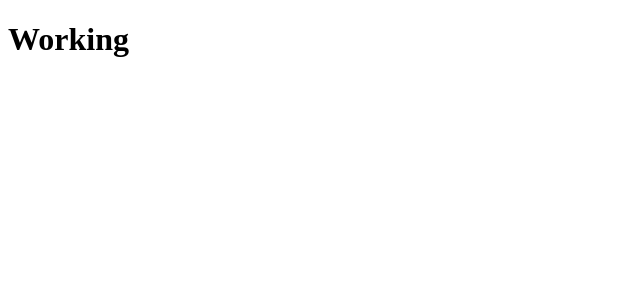
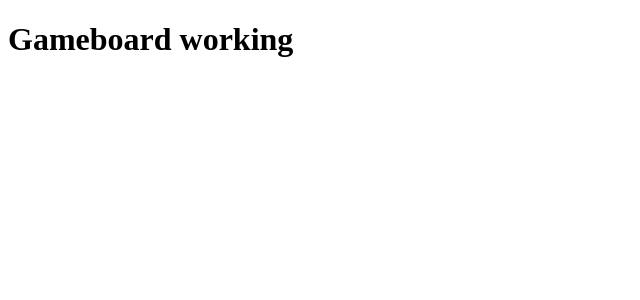
Before and after one commit to taine-rasmussen/Tic-Tac-Toe, a React app: page / in a window 1280 px wide. Shown: the top 300 px of the page, without its empty margins (0-640 px from the left). Built offline with nearby package versions, Linux system fonts and the light colour scheme; the HTML template or start-up script is replaced by a standard one.

Commit message:
created gameboard component

```diff
--- a/components/App.jsx
+++ b/components/App.jsx
@@ -1,11 +1,14 @@
 import React from 'react';
+
+// Components
+import GameBoard from './gameBoard'
 
 const App = () => {
 
 
     return (
         <div>
-            <h1>Working</h1>
+            <GameBoard />
         </div>
     )
 }
--- /dev/null
+++ b/components/GameBoard.jsx
@@ -0,0 +1,12 @@
+import React from 'react';
+
+const GameBoard = () => {
+
+    return(
+        <div>
+            <h1>Gameboard working</h1>
+        </div>
+    )
+}
+
+export default GameBoard
```
